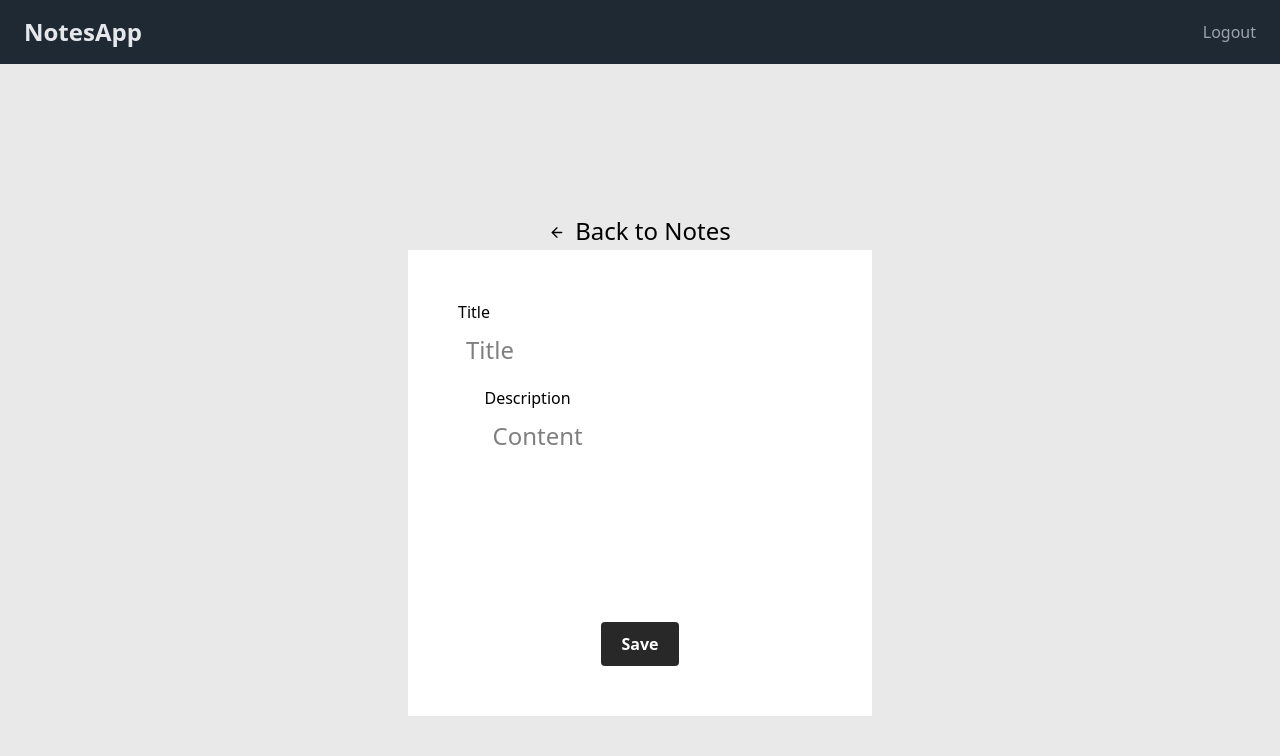
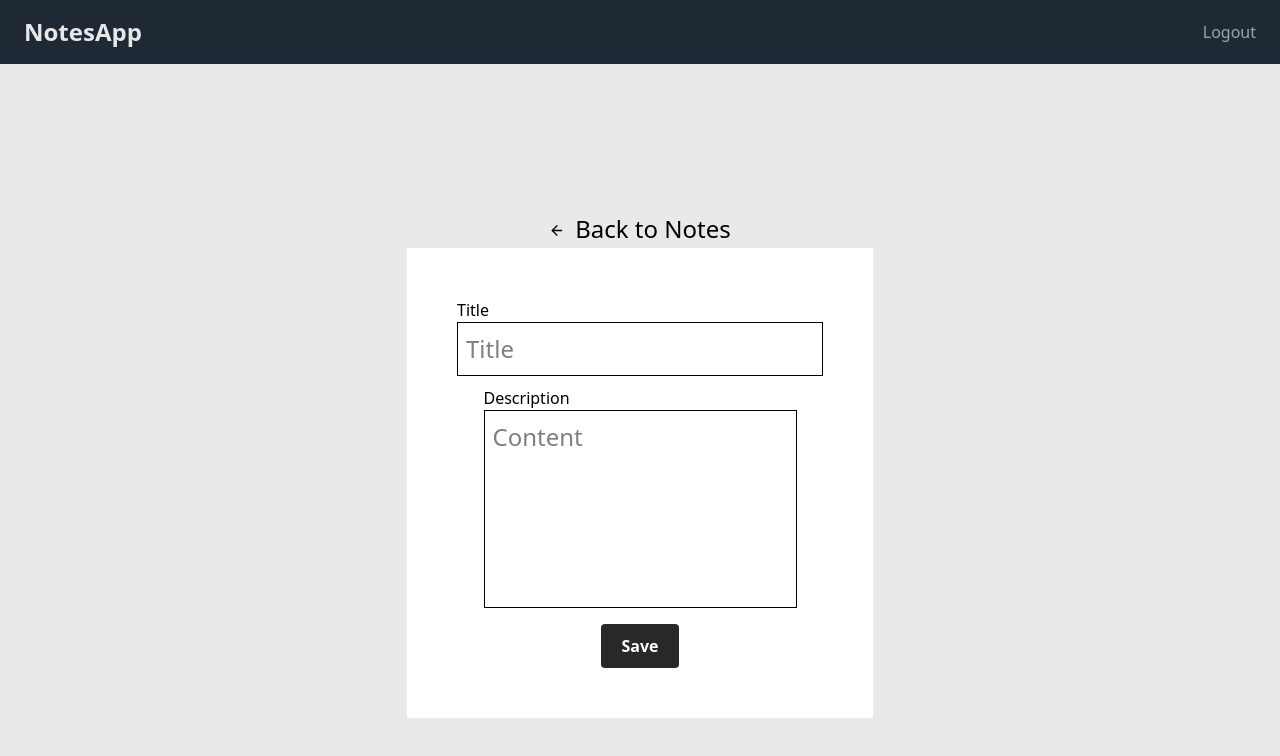
Before and after one commit to donald-hub/notes-app-frontend, a React (Vite) app: page /create in a window 1280 px wide. Shown: the top 756 px of the page. Built offline with nearby package versions, Linux system fonts and the light colour scheme; sample sign-in values are in the browser's storage; the HTML template or start-up script is replaced by a standard one.

Commit message:
styling createPage page

```diff
--- a/src/pages/createPage.module.css
+++ b/src/pages/createPage.module.css
@@ -39,6 +39,7 @@
     background: transparent;
     margin-bottom: 10px;
     color: black;
+    border: 1px solid black;
 }
 .contentInput{
     min-width: 300px;
@@ -49,6 +50,7 @@
     resize: none;
     background: transparent;
     color: black;
+    border: 1px solid black;
 }
 .submitButton{
     margin-top: 16px;
```
